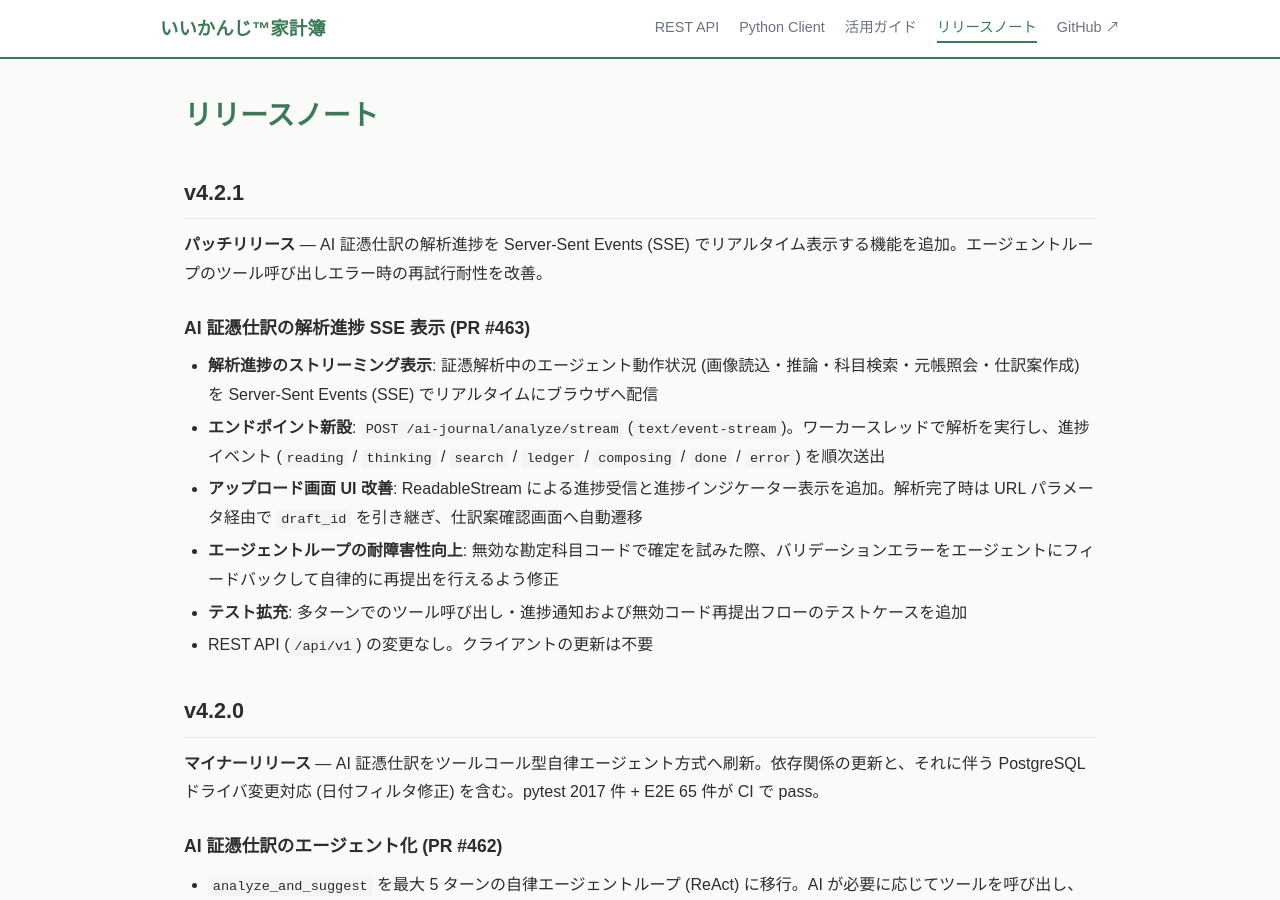
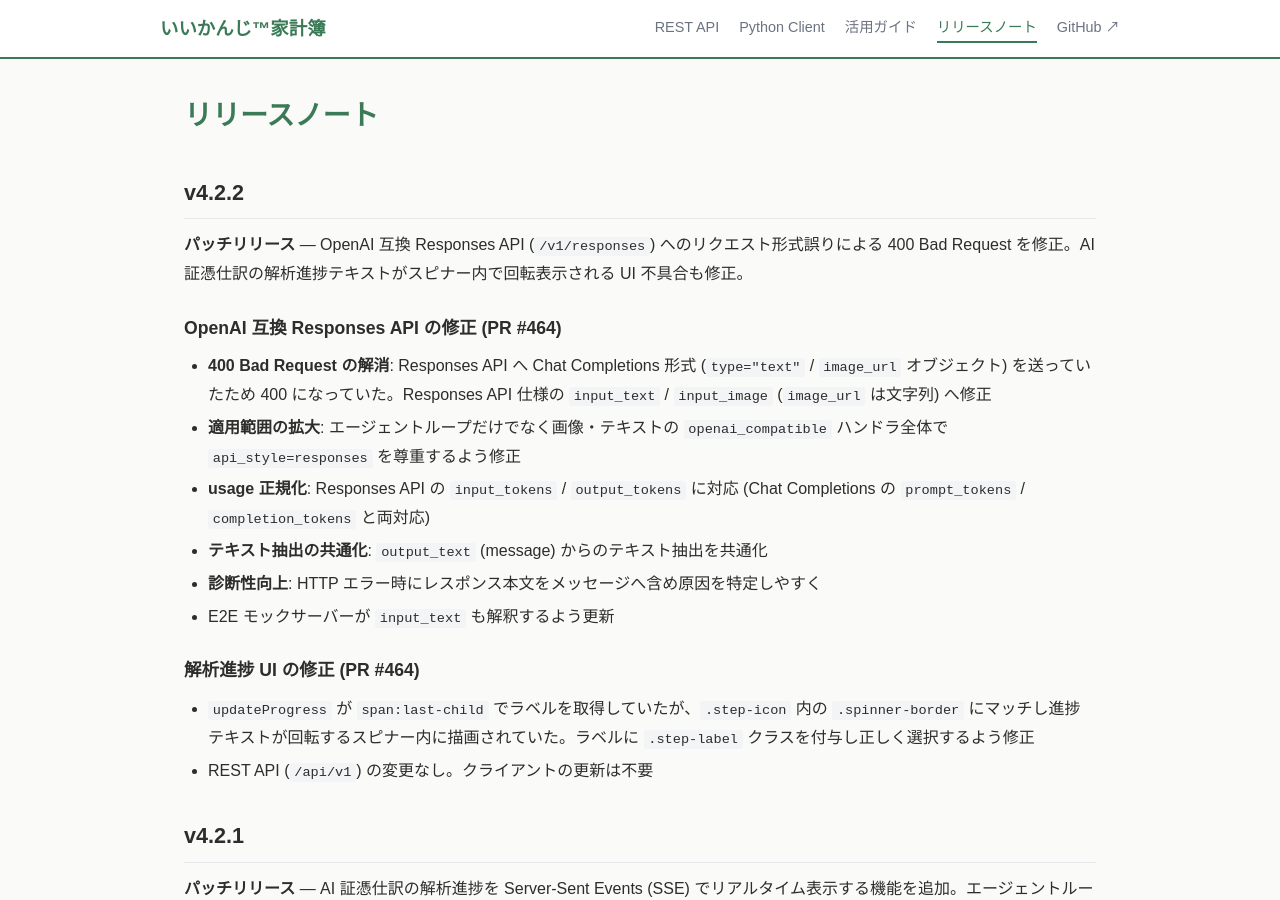
Before and after one commit to nananek/iikanji-kakeibo, a Jekyll site: the page built from docs/releases.md, in a window 1280 px wide and 900 px high. Built offline with Jekyll 4.4.1, drawn with Linux system fonts in a browser that asks for light colours.

Commit message:
docs: v4.2.2 リリースノート追加 + docker-compose.yml.example のイメージタグ更新

```diff
--- a/docs/releases.md
+++ b/docs/releases.md
@@ -4,6 +4,24 @@
 ---
 
 # リリースノート
+
+## v4.2.2
+
+**パッチリリース** — OpenAI 互換 Responses API (`/v1/responses`) へのリクエスト形式誤りによる 400 Bad Request を修正。AI 証憑仕訳の解析進捗テキストがスピナー内で回転表示される UI 不具合も修正。
+
+### OpenAI 互換 Responses API の修正 (PR #464)
+
+- **400 Bad Request の解消**: Responses API へ Chat Completions 形式 (`type="text"` / `image_url` オブジェクト) を送っていたため 400 になっていた。Responses API 仕様の `input_text` / `input_image` (`image_url` は文字列) へ修正
+- **適用範囲の拡大**: エージェントループだけでなく画像・テキストの `openai_compatible` ハンドラ全体で `api_style=responses` を尊重するよう修正
+- **usage 正規化**: Responses API の `input_tokens` / `output_tokens` に対応 (Chat Completions の `prompt_tokens` / `completion_tokens` と両対応)
+- **テキスト抽出の共通化**: `output_text` (message) からのテキスト抽出を共通化
+- **診断性向上**: HTTP エラー時にレスポンス本文をメッセージへ含め原因を特定しやすく
+- E2E モックサーバーが `input_text` も解釈するよう更新
+
+### 解析進捗 UI の修正 (PR #464)
+
+- `updateProgress` が `span:last-child` でラベルを取得していたが、`.step-icon` 内の `.spinner-border` にマッチし進捗テキストが回転するスピナー内に描画されていた。ラベルに `.step-label` クラスを付与し正しく選択するよう修正
+- REST API (`/api/v1`) の変更なし。クライアントの更新は不要
 
 ## v4.2.1
 
```
Also changed, not shown: 1 other file.
